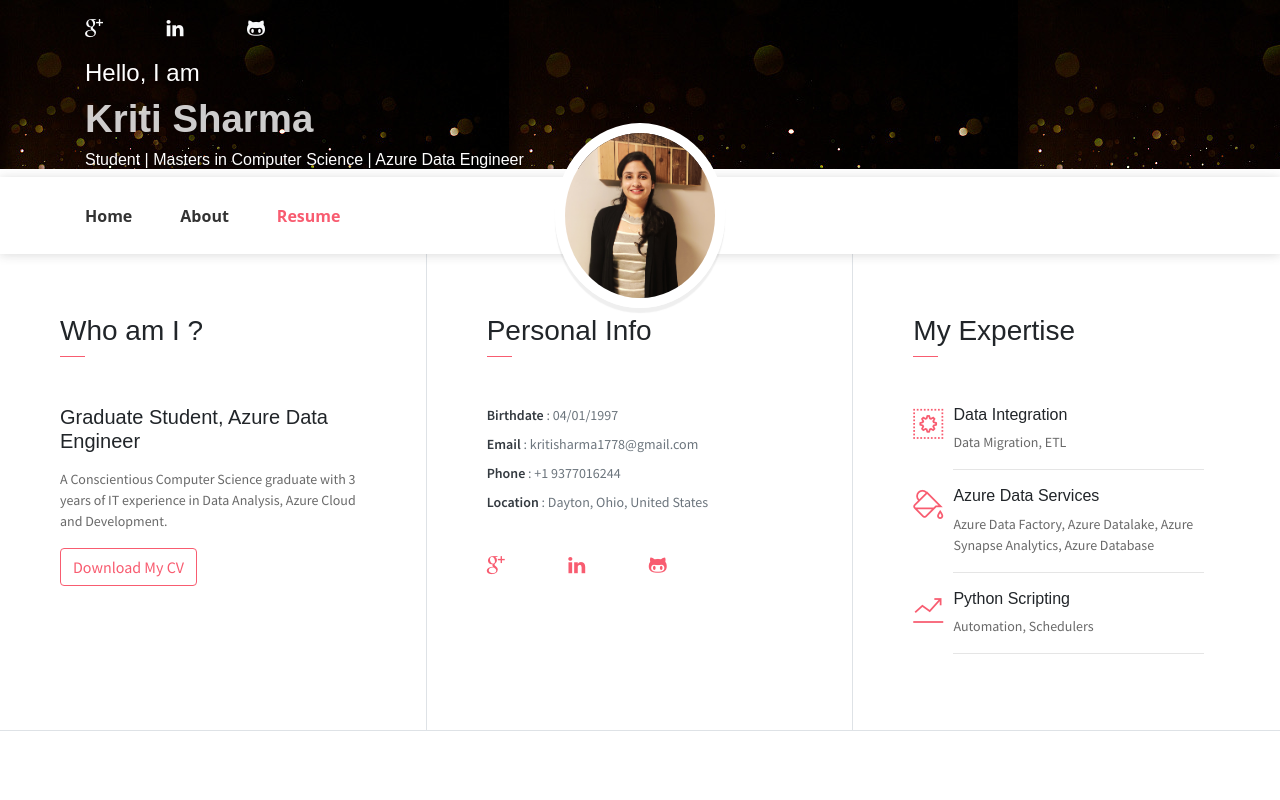
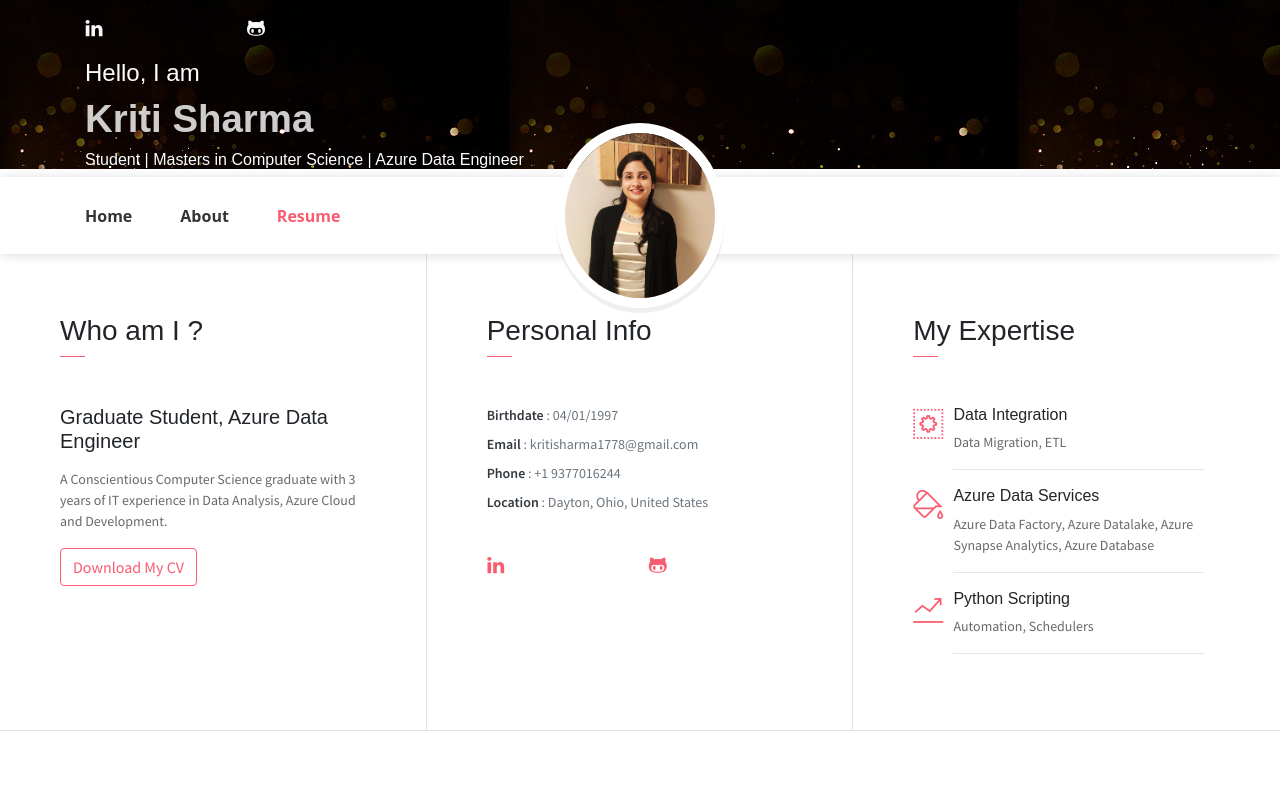
Before and after one commit to kritisharma-ud/kritisharma-ud.github.io, a plain HTML site: page index.html in a window 1280 px wide. Shown: the top 800 px of the page. Drawn offline with Linux system fonts and the light colour scheme; some packages are replaced by stand-ins of ours; some icons are missing.

Commit message:
remove google

```diff
--- a/index.html
+++ b/index.html
@@ -16,7 +16,6 @@
     <header style="background-image: url('assets/bg.jpeg')">
         <div class="container">
             <ul class="social-icons pt-3">
-                <li class="social-item"><a class="social-link text-light" href="kritisharma1778@gmail.com""><i class="ti-google" aria-hidden="true"></i></a></li>
                 <li class="social-item"><a class="social-link text-light" href="https://www.linkedin.com/in/kritisharma-ud/"><i class="ti-linkedin" aria-hidden="true"></i></a></li>
                 <li class="social-item"><a class="social-link text-light" href="https://github.com/kritisharma-ud"><i class="ti-github" aria-hidden="true"></i></a></li>
             </ul>
@@ -73,7 +72,6 @@
                     <li><span>Location</span> : Dayton, Ohio, United States</li>
                 </ul>
                 <ul class="social-icons pt-3">
-                    <li class="social-item"><a class="social-link" href="kritisharma1778@gmail.com"><i class="ti-google" aria-hidden="true"></i></a></li>
                     <li class="social-item"><a class="social-link" href="https://www.linkedin.com/in/kritisharma-ud/"><i class="ti-linkedin" aria-hidden="true"></i></a></li>
                     <li class="social-item"><a class="social-link" href="https://github.com/kritisharma-ud"><i class="ti-github" aria-hidden="true"></i></a></li>
                 </ul>
```
